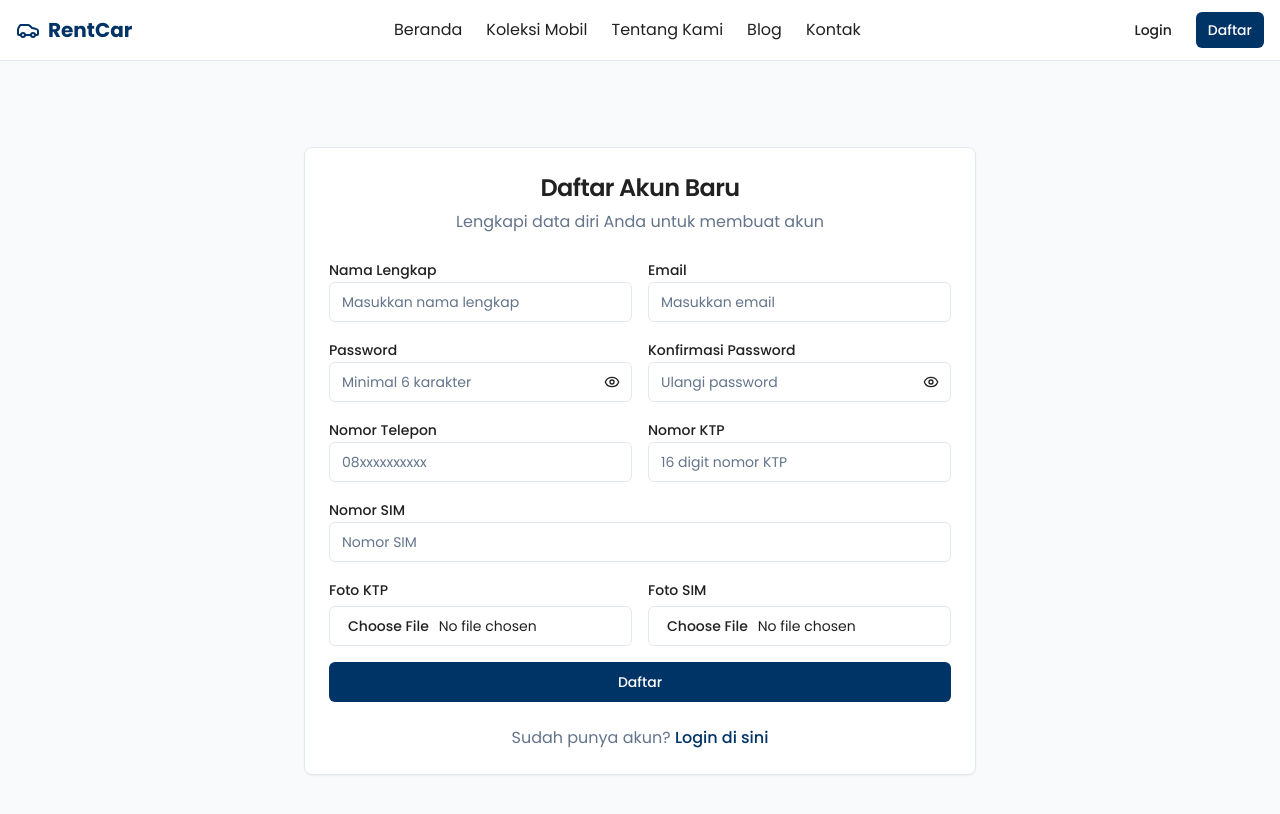
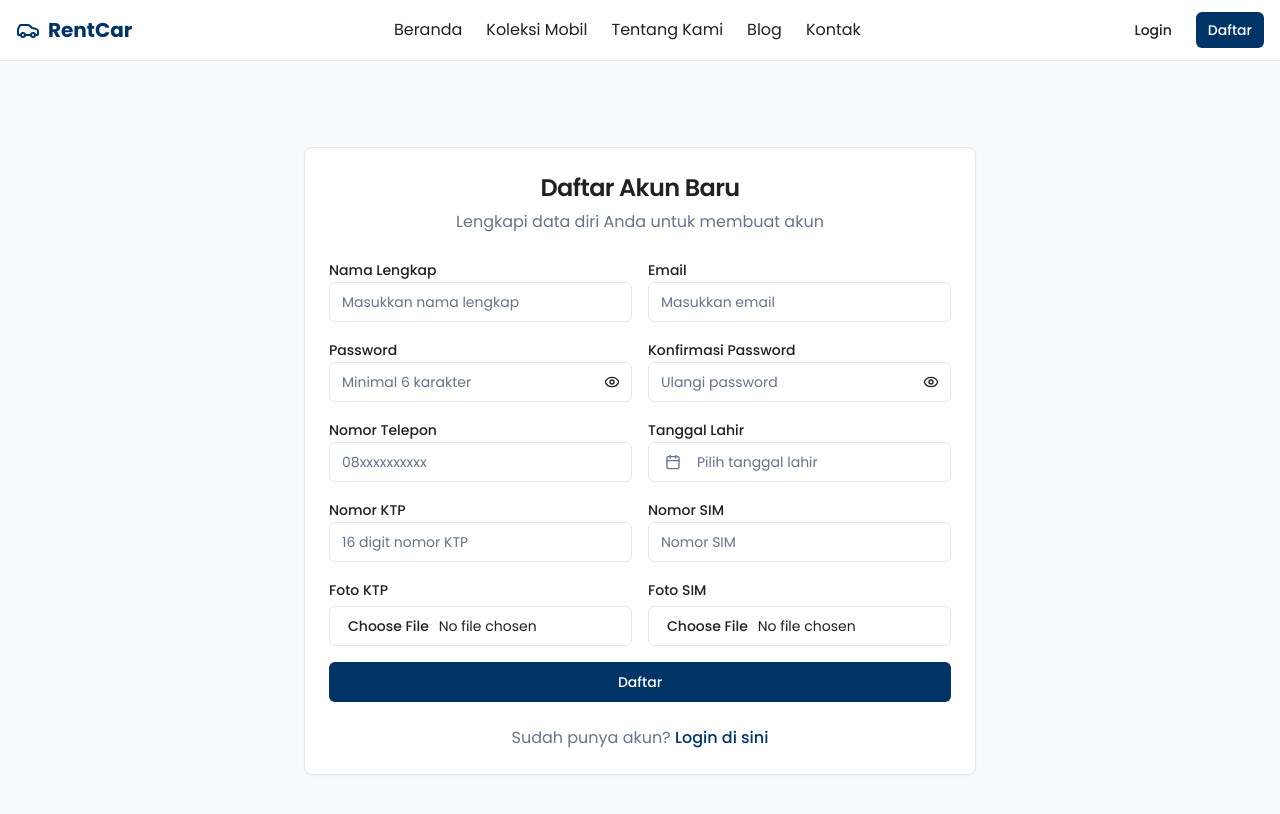
Before and after one commit to Ahmadsopian291/rent-car-v1, a React (Vite) app: page /register in a window 1280 px wide. Shown: the top 814 px of the page. Built offline with nearby package versions, Linux system fonts and the light colour scheme.

Commit message:
Fix: Add date of birth to registration
Add date of birth field to registration form and update database.

```diff
--- a/src/integrations/supabase/types.ts
+++ b/src/integrations/supabase/types.ts
@@ -139,6 +139,7 @@ export type Database = {
       profiles: {
         Row: {
           created_at: string | null
+          date_of_birth: string | null
           full_name: string | null
           id: string
           ktp_image_url: string | null
@@ -151,6 +152,7 @@ export type Database = {
         }
         Insert: {
           created_at?: string | null
+          date_of_birth?: string | null
           full_name?: string | null
           id: string
           ktp_image_url?: string | null
@@ -163,6 +165,7 @@ export type Database = {
         }
         Update: {
           created_at?: string | null
+          date_of_birth?: string | null
           full_name?: string | null
           id?: string
           ktp_image_url?: string | null
--- a/src/pages/RegisterPage.tsx
+++ b/src/pages/RegisterPage.tsx
@@ -4,10 +4,14 @@ import { Card, CardContent, CardHeader, CardTitle } from '@/components/ui/card';
 import { Button } from '@/components/ui/button';
 import { Input } from '@/components/ui/input';
 import { Label } from '@/components/ui/label';
+import { Calendar } from '@/components/ui/calendar';
+import { Popover, PopoverContent, PopoverTrigger } from '@/components/ui/popover';
 import { useAuth } from '@/hooks/useAuth';
 import { useToast } from '@/hooks/use-toast';
 import { supabase } from '@/integrations/supabase/client';
-import { Eye, EyeOff, Upload } from 'lucide-react';
+import { Eye, EyeOff, Upload, CalendarIcon } from 'lucide-react';
+import { format } from 'date-fns';
+import { cn } from '@/lib/utils';
 
 export default function RegisterPage() {
   const [formData, setFormData] = useState({
@@ -19,6 +23,7 @@ export default function RegisterPage() {
     ktp_number: '',
     license_number: ''
   });
+  const [dateOfBirth, setDateOfBirth] = useState<Date>();
   const [ktpFile, setKtpFile] = useState<File | null>(null);
   const [licenseFile, setLicenseFile] = useState<File | null>(null);
   const [showPassword, setShowPassword] = useState(false);
@@ -125,7 +130,8 @@ export default function RegisterPage() {
           ktp_number: formData.ktp_number,
           license_number: formData.license_number,
           ktp_image_url: ktpUrl,
-          license_image_url: licenseUrl
+          license_image_url: licenseUrl,
+          date_of_birth: dateOfBirth ? dateOfBirth.toISOString().split('T')[0] : null
         })
         .eq('id', session.user.id);
 
@@ -250,6 +256,38 @@ export default function RegisterPage() {
               </div>
 
               <div>
+                <Label>Tanggal Lahir</Label>
+                <Popover>
+                  <PopoverTrigger asChild>
+                    <Button
+                      variant={"outline"}
+                      className={cn(
+                        "w-full justify-start text-left font-normal",
+                        !dateOfBirth && "text-muted-foreground"
+                      )}
+                    >
+                      <CalendarIcon className="mr-2 h-4 w-4" />
+                      {dateOfBirth ? format(dateOfBirth, "dd/MM/yyyy") : <span>Pilih tanggal lahir</span>}
+                    </Button>
+                  </PopoverTrigger>
+                  <PopoverContent className="w-auto p-0" align="start">
+                    <Calendar
+                      mode="single"
+                      selected={dateOfBirth}
+                      onSelect={setDateOfBirth}
+                      disabled={(date) =>
+                        date > new Date() || date < new Date("1900-01-01")
+                      }
+                      initialFocus
+                      className={cn("p-3 pointer-events-auto")}
+                    />
+                  </PopoverContent>
+                </Popover>
+              </div>
+            </div>
+
+            <div className="grid md:grid-cols-2 gap-4">
+              <div>
                 <Label htmlFor="ktp_number">Nomor KTP</Label>
                 <Input
                   id="ktp_number"
@@ -259,7 +297,6 @@ export default function RegisterPage() {
                   placeholder="16 digit nomor KTP"
                   required
                 />
-              </div>
               </div>
 
               <div>
@@ -273,6 +310,8 @@ export default function RegisterPage() {
                   required
                 />
               </div>
+            </div>
+
 
             <div className="grid md:grid-cols-2 gap-4">
               <div>
--- a/src/pages/admin/UserManagement.tsx
+++ b/src/pages/admin/UserManagement.tsx
@@ -14,6 +14,7 @@ interface UserProfile {
   phone_number: string;
   role: string;
   created_at: string;
+  date_of_birth: string;
 }
 
 export default function UserManagement() {
@@ -49,7 +50,7 @@ export default function UserManagement() {
     try {
       const { data, error } = await supabase
         .from('profiles')
-        .select('id, full_name, phone_number, role, created_at')
+        .select('id, full_name, phone_number, role, created_at, date_of_birth')
         .order('created_at', { ascending: false });
 
       if (error) throw error;
@@ -145,6 +146,7 @@ export default function UserManagement() {
                 <TableRow>
                   <TableHead>Nama Lengkap</TableHead>
                   <TableHead>No. Telepon</TableHead>
+                  <TableHead>Tanggal Lahir</TableHead>
                   <TableHead>Role</TableHead>
                   <TableHead>Bergabung</TableHead>
                   <TableHead>Aksi</TableHead>
@@ -157,6 +159,9 @@ export default function UserManagement() {
                       <div className="font-medium">{userProfile.full_name || 'N/A'}</div>
                     </TableCell>
                     <TableCell>{userProfile.phone_number || 'N/A'}</TableCell>
+                    <TableCell>
+                      {userProfile.date_of_birth ? new Date(userProfile.date_of_birth).toLocaleDateString('id-ID') : 'N/A'}
+                    </TableCell>
                     <TableCell>
                       <div className="flex items-center space-x-2">
                         {getRoleIcon(userProfile.role)}
```
Also changed, not shown: 1 other file (tests, documents, lock files or other folders). Lines whose indentation alone changed are shown as unchanged.
